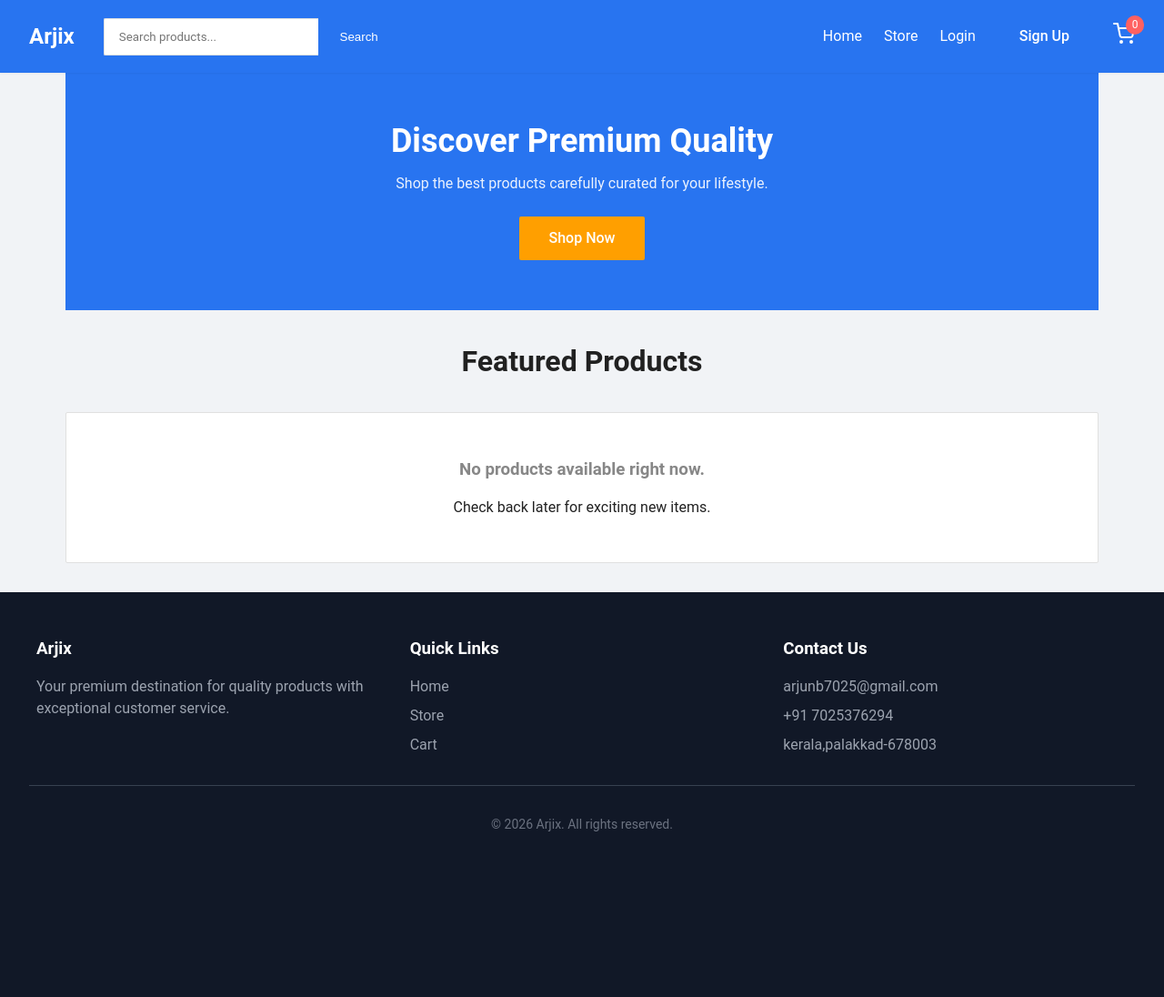
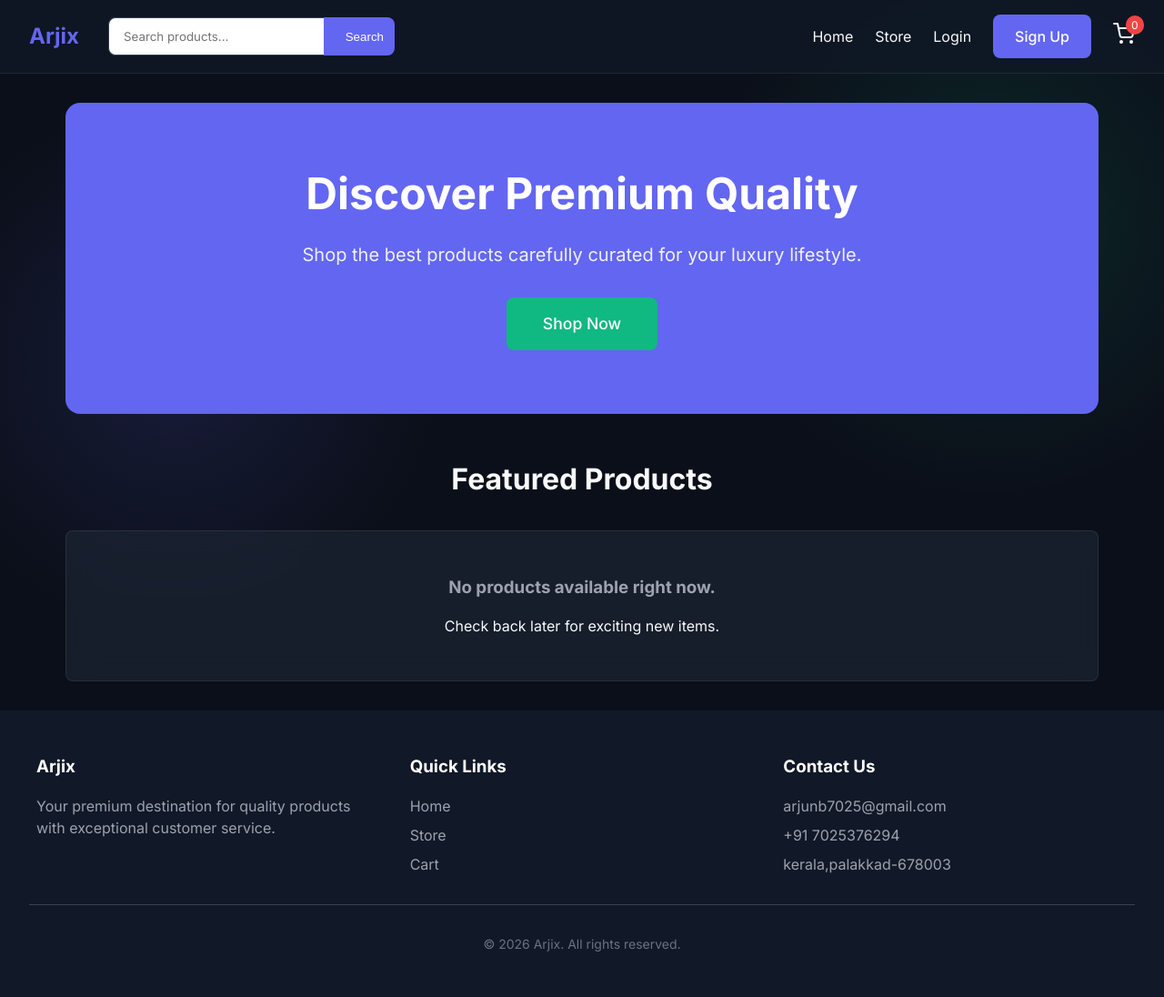
Before and after one commit to arjunbabu9656/ABstores, a Django app: page / in a window 1280 px wide. Shown: the whole page at 91% size. Before the commit the page ends 914 px from the top, so only its background shows below. Run offline with Django 5.2, Linux system fonts and the light colour scheme; data that the repository does not hold is empty.

Commit message:
Revert to dark glassmorphism theme

```diff
--- a/ecommerce_project/static/css/style.css
+++ b/ecommerce_project/static/css/style.css
@@ -1,26 +1,20 @@
 :root {
-    --primary-color: #2874f0;
-    /* Flipkart Blue */
-    --primary-hover: #0056D4;
-    --secondary-color: #ff9f00;
-    /* Flipkart/Amazon Orange/Yellow */
-    --text-main: #212121;
-    --text-muted: #878787;
-    --bg-main: #f1f3f6;
-    /* Classic E-commerce Light Gray Background */
-    --bg-card: #ffffff;
-    /* Solid White Cards */
-    --glass-border: #e0e0e0;
-    --border-color: #e0e0e0;
-    --error-color: #ff6161;
-    --shadow-sm: 0 1px 2px 0 rgba(0, 0, 0, 0.05);
-    --shadow-md: 0 2px 4px 0 rgba(0, 0, 0, 0.08);
-    /* Lighter shadows for clean look */
-    --shadow-lg: 0 4px 6px -1px rgba(0, 0, 0, 0.1);
-    --radius-md: 2px;
-    /* Sharper corners like traditional stores */
-    --radius-lg: 4px;
-    --transition: all 0.2s ease;
+    --primary-color: #6366f1;
+    --primary-hover: #818cf8;
+    --secondary-color: #10B981;
+    --text-main: #F9FAFB;
+    --text-muted: #9CA3AF;
+    --bg-main: #0B0F19;
+    --bg-card: rgba(31, 41, 55, 0.6);
+    --glass-border: rgba(255, 255, 255, 0.08);
+    --border-color: #374151;
+    --error-color: #EF4444;
+    --shadow-sm: 0 4px 6px -1px rgba(0, 0, 0, 0.3);
+    --shadow-md: 0 10px 15px -3px rgba(0, 0, 0, 0.4);
+    --shadow-lg: 0 20px 25px -5px rgba(0, 0, 0, 0.5);
+    --radius-md: 0.5rem;
+    --radius-lg: 1rem;
+    --transition: all 0.3s ease;
 }
 
 html {
@@ -34,9 +28,13 @@ html {
 }
 
 body {
-    font-family: 'Roboto', 'Inter', sans-serif;
+    font-family: 'Inter', sans-serif;
     color: var(--text-main);
     background-color: var(--bg-main);
+    background-image:
+        radial-gradient(circle at 15% 50%, rgba(99, 102, 241, 0.15), transparent 25%),
+        radial-gradient(circle at 85% 30%, rgba(16, 185, 129, 0.15), transparent 25%);
+    background-attachment: fixed;
     line-height: 1.5;
     display: flex;
     flex-direction: column;
@@ -105,9 +103,10 @@ img {
 
 /* Navbar */
 .navbar {
-    background-color: var(--primary-color);
-    color: white;
-    box-shadow: var(--shadow-sm);
+    background-color: rgba(17, 24, 39, 0.75);
+    backdrop-filter: blur(16px);
+    -webkit-backdrop-filter: blur(16px);
+    border-bottom: 1px solid var(--glass-border);
     padding: 1rem 2rem;
     display: flex;
     align-items: center;
@@ -119,7 +118,7 @@ img {
 .brand {
     font-size: 1.5rem;
     font-weight: 700;
-    color: white;
+    color: var(--primary-color);
 }
 
 .nav-links {
@@ -128,12 +127,8 @@ img {
     align-items: center;
 }
 
-.nav-links a {
-    color: white;
-}
-
 .nav-links a:hover {
-    color: var(--secondary-color);
+    color: var(--primary-color);
 }
 
 .nav-icon {
@@ -257,15 +254,36 @@ img {
 
 @media (min-width: 769px) {
     .card.card-clicked {
-        transform: scale(1.02) !important;
-        box-shadow: 0 4px 8px rgba(0, 0, 0, 0.1) !important;
+        transform: scale(1.05) translateY(-8px) !important;
+        box-shadow: 0 30px 60px -12px rgba(0, 0, 0, 0.9) !important;
+        border-color: rgba(255, 255, 255, 0.25) !important;
         z-index: 50;
     }
 }
 
-/* Standard Hero Section */
+/* Animated Gradient Hero Section */
 .hero-animated {
-    background-color: var(--primary-color);
+    background: linear-gradient(135deg, #4f46e5 0%, #7c3aed 50%, #2563eb 100%);
+    background-size: 200% 200%;
+    animation: gradientShift 8s ease infinite;
+    border: 1px solid rgba(255, 255, 255, 0.1);
+    box-shadow: 0 20px 40px -10px rgba(79, 70, 229, 0.4);
+    position: relative;
+    overflow: hidden;
+}
+
+@keyframes gradientShift {
+    0% {
+        background-position: 0% 50%;
+    }
+
+    50% {
+        background-position: 100% 50%;
+    }
+
+    100% {
+        background-position: 0% 50%;
+    }
 }
 
 .btn {
--- a/templates/accounts/dashboard.html
+++ b/templates/accounts/dashboard.html
@@ -6,7 +6,7 @@
     <div style="display: flex; justify-content: space-between; align-items: flex-start; gap: 2rem; flex-wrap: wrap;">
         <!-- Sidebar Menu -->
         <aside
-            style="width: 250px; flex-shrink: 0; background: var(--bg-card); border: 1px solid var(--glass-border); border-radius: var(--radius-md); box-shadow: var(--shadow-sm); padding: 1.5rem;">
+            style="width: 250px; flex-shrink: 0; background: var(--bg-card); backdrop-filter: blur(16px); -webkit-backdrop-filter: blur(16px); border: 1px solid var(--glass-border); border-radius: var(--radius-md); box-shadow: var(--shadow-sm); padding: 1.5rem;">
             <div style="text-align: center; margin-bottom: 2rem;">
                 <div
                     style="width: 80px; height: 80px; background: var(--primary-color); color: white; border-radius: 50%; display: flex; align-items: center; justify-content: center; margin: 0 auto 1rem; font-size: 2rem; font-weight: 700;">
@@ -35,7 +35,7 @@
         <!-- Main Dashboard Content -->
         <main style="flex: 1; min-width: 300px;">
             <div
-                style="background: var(--bg-card); border: 1px solid var(--glass-border); border-radius: var(--radius-md); box-shadow: var(--shadow-sm); padding: 2.5rem;">
+                style="background: var(--bg-card); backdrop-filter: blur(16px); -webkit-backdrop-filter: blur(16px); border: 1px solid var(--glass-border); border-radius: var(--radius-md); box-shadow: var(--shadow-sm); padding: 2.5rem;">
                 <h2
                     style="font-size: 1.75rem; font-weight: 700; margin-bottom: 2rem; border-bottom: 1px solid var(--border-color); padding-bottom: 1rem;">
                     Overview</h2>
--- a/templates/accounts/login.html
+++ b/templates/accounts/login.html
@@ -5,7 +5,7 @@
 <section class="section-content padding-y"
     style="display: flex; justify-content: center; align-items: flex-start; padding: 4rem 0; min-height: 70vh;">
     <div class="card"
-        style="background: var(--bg-card); border: 1px solid var(--glass-border); border-radius: var(--radius-md); box-shadow: var(--shadow-sm); padding: 2.5rem; width: 100%; max-width: 500px;">
+        style="background: var(--bg-card); backdrop-filter: blur(16px); -webkit-backdrop-filter: blur(16px); border: 1px solid var(--glass-border); border-radius: var(--radius-md); box-shadow: var(--shadow-sm); padding: 2.5rem; width: 100%; max-width: 500px;">
         <h2 style="font-size: 1.75rem; font-weight: 700; margin-bottom: 2rem; text-align: center;">Sign In</h2>
 
         <form action="{% url 'login' %}" method="POST">
--- a/templates/accounts/register.html
+++ b/templates/accounts/register.html
@@ -5,7 +5,7 @@
 <section class="section-content padding-y"
     style="display: flex; justify-content: center; align-items: flex-start; padding: 4rem 0; min-height: 70vh;">
     <div class="card"
-        style="background: var(--bg-card); border: 1px solid var(--glass-border); border-radius: var(--radius-md); box-shadow: var(--shadow-sm); padding: 2.5rem; width: 100%; max-width: 600px;">
+        style="background: var(--bg-card); backdrop-filter: blur(16px); -webkit-backdrop-filter: blur(16px); border: 1px solid var(--glass-border); border-radius: var(--radius-md); box-shadow: var(--shadow-sm); padding: 2.5rem; width: 100%; max-width: 600px;">
         <h2 style="font-size: 1.75rem; font-weight: 700; margin-bottom: 2rem; text-align: center;">Create an Account
         </h2>
 
--- a/templates/base.html
+++ b/templates/base.html
@@ -7,7 +7,7 @@
     <title>E-commerce Store</title>
     {% load static %}
     <link href="https://fonts.googleapis.com/css2?family=Inter:wght@400;500;600;700&display=swap" rel="stylesheet">
-    <link rel="stylesheet" href="{% static 'css/style.css' %}?v=9">
+    <link rel="stylesheet" href="{% static 'css/style.css' %}?v=8">
 </head>
 
 <body>
@@ -21,7 +21,7 @@
 
     {% include 'includes/footer.html' %}
 
-    <script src="{% static 'js/script.js' %}?v=9"></script>
+    <script src="{% static 'js/script.js' %}?v=8"></script>
 </body>
 
 </html>
--- a/templates/orders/checkout.html
+++ b/templates/orders/checkout.html
@@ -9,7 +9,7 @@
 
             <main style="flex: 2; min-width: 300px;">
                 <div class="card"
-                    style="background: var(--bg-card); border: 1px solid var(--glass-border); border-radius: var(--radius-md); box-shadow: var(--shadow-sm); padding: 2.5rem; margin-bottom: 2rem;">
+                    style="background: var(--bg-card); backdrop-filter: blur(16px); -webkit-backdrop-filter: blur(16px); border: 1px solid var(--glass-border); border-radius: var(--radius-md); box-shadow: var(--shadow-sm); padding: 2.5rem; margin-bottom: 2rem;">
                     <h3
                         style="font-size: 1.5rem; font-weight: 600; margin-bottom: 2rem; border-bottom: 1px solid var(--border-color); padding-bottom: 1rem;">
                         Shipping Details</h3>
@@ -73,7 +73,7 @@
 
             <aside style="flex: 1; min-width: 300px;">
                 <div class="card"
-                    style="background: var(--bg-card); border: 1px solid var(--glass-border); border-radius: var(--radius-md); box-shadow: var(--shadow-sm); padding: 1.5rem;">
+                    style="background: var(--bg-card); backdrop-filter: blur(16px); -webkit-backdrop-filter: blur(16px); border: 1px solid var(--glass-border); border-radius: var(--radius-md); box-shadow: var(--shadow-sm); padding: 1.5rem;">
                     <h3
                         style="font-size: 1.25rem; font-weight: 600; margin-bottom: 1.5rem; padding-bottom: 1rem; border-bottom: 1px solid var(--border-color);">
                         Order Summary</h3>
--- a/templates/orders/order_complete.html
+++ b/templates/orders/order_complete.html
@@ -2,7 +2,7 @@
 {% block content %}
 <section class="section-content" style="padding: 2rem 0;">
     <div class="card"
-        style="background: var(--bg-card); border: 1px solid var(--glass-border); border-radius: var(--radius-md); box-shadow: var(--shadow-sm); padding: 2.5rem; max-width: 600px; margin: 0 auto; text-align: center;">
+        style="background: var(--bg-card); backdrop-filter: blur(16px); -webkit-backdrop-filter: blur(16px); border: 1px solid var(--glass-border); border-radius: var(--radius-md); box-shadow: var(--shadow-sm); padding: 2.5rem; max-width: 600px; margin: 0 auto; text-align: center;">
         <h2 style="font-size: 1.8rem; margin-bottom: 1rem; color: var(--text-main);">Order Placed Successfully!</h2>
         <p style="margin-bottom: 1.5rem; color: var(--text-muted);">Thank you for your purchase. Your order has been
             received and is being processed.</p>
--- a/templates/store/index.html
+++ b/templates/store/index.html
@@ -2,13 +2,12 @@
 {% load static %}
 
 {% block content %}
-<div class="hero-section hero-animated slide-in-left"
-    style="color: white; padding: 3rem 1.5rem; border-radius: 0; margin-bottom: 2rem; margin-top: -2rem; text-align: center;">
-    <h1 style="font-size: 2.25rem; margin-bottom: 0.5rem; font-weight: 700;">Discover Premium Quality</h1>
-    <p style="font-size: 1rem; margin-bottom: 1.5rem; opacity: 0.9;">Shop the best products carefully curated for your
-        lifestyle.</p>
-    <a href="{% url 'store' %}" class="btn btn-secondary"
-        style="font-size: 1rem; padding: 0.75rem 2rem; border-radius: 2px;">Shop Now</a>
+<div class="hero-section"
+    style="background-color: var(--primary-color); color: white; padding: 4rem 2rem; border-radius: var(--radius-lg); margin-bottom: 3rem; text-align: center;">
+    <h1 style="font-size: 3rem; margin-bottom: 1rem; font-weight: 700;">Discover Premium Quality</h1>
+    <p style="font-size: 1.25rem; margin-bottom: 2rem; opacity: 0.9;">Shop the best products carefully curated for your
+        luxury lifestyle.</p>
+    <a href="{% url 'store' %}" class="btn btn-secondary" style="font-size: 1.1rem; padding: 1rem 2.5rem;">Shop Now</a>
 </div>
 
 <h2 style="font-size: 2rem; font-weight: 700; margin-bottom: 2rem; text-align: center;">Featured Products</h2>
@@ -17,7 +16,7 @@
     style="display: grid; grid-template-columns: repeat(auto-fill, minmax(280px, 1fr)); gap: 2rem;">
     {% for product in products %}
     <div class="card"
-        style="background: var(--bg-card); border: 1px solid var(--glass-border); border-radius: var(--radius-md); box-shadow: var(--shadow-md); overflow: hidden; transition: var(--transition);">
+        style="background: var(--bg-card); backdrop-filter: blur(16px); -webkit-backdrop-filter: blur(16px); border: 1px solid var(--glass-border); border-radius: var(--radius-md); box-shadow: var(--shadow-md); overflow: hidden; transition: var(--transition);">
         <a href="{{ product.get_url }}">
             {% if product.images.first %}
             <img src="{{ product.images.first.image.url }}" alt="{{ product.name }}"
@@ -29,8 +28,7 @@
             {% endif %}
         </a>
         <div style="padding: 1.5rem;">
-            <div style="font-size: 0.875rem; color: var(--primary-color); margin-bottom: 0.5rem; font-weight: 600;">{{
-                product.category.name }}</div>
+            <div style="font-size: 0.875rem; color: var(--primary-color); margin-bottom: 0.5rem; font-weight: 600;">{{ product.category.name }}</div>
             <h3 style="font-size: 1.25rem; font-weight: 600; margin-bottom: 0.5rem;">
                 <a href="{{ product.get_url }}" style="color: var(--text-main);">{{ product.name }}</a>
             </h3>
@@ -38,14 +36,11 @@
             <div style="display: flex; justify-content: space-between; align-items: center; margin-top: 1rem;">
                 <div>
                     {% if product.discount > 0 %}
-                    <span style="font-size: 1.25rem; font-weight: 700; color: var(--text-main);">₹{{
-                        product.get_discounted_price }}</span>
+                    <span style="font-size: 1.25rem; font-weight: 700; color: var(--text-main);">₹{{ product.get_discounted_price }}</span>
                     <span
-                        style="font-size: 0.875rem; color: var(--text-muted); text-decoration: line-through; margin-left: 0.5rem;">₹{{
-                        product.price }}</span>
+                        style="font-size: 0.875rem; color: var(--text-muted); text-decoration: line-through; margin-left: 0.5rem;">₹{{ product.price }}</span>
                     {% else %}
-                    <span style="font-size: 1.25rem; font-weight: 700; color: var(--text-main);">₹{{ product.price
-                        }}</span>
+                    <span style="font-size: 1.25rem; font-weight: 700; color: var(--text-main);">₹{{ product.price }}</span>
                     {% endif %}
                 </div>
                 <a href="{% url 'add_cart' product.id %}" class="btn btn-primary" style="padding: 0.5rem 1rem;">Add to
@@ -55,7 +50,7 @@
     </div>
     {% empty %}
     <div
-        style="grid-column: 1 / -1; text-align: center; padding: 3rem; background: var(--bg-card); border: 1px solid var(--glass-border); border-radius: var(--radius-md);">
+        style="grid-column: 1 / -1; text-align: center; padding: 3rem; background: var(--bg-card); backdrop-filter: blur(16px); -webkit-backdrop-filter: blur(16px); border: 1px solid var(--glass-border); border-radius: var(--radius-md);">
         <h3 style="color: var(--text-muted); margin-bottom: 1rem;">No products available right now.</h3>
         <p>Check back later for exciting new items.</p>
     </div>
--- a/templates/store/product_detail.html
+++ b/templates/store/product_detail.html
@@ -3,7 +3,7 @@
 
 {% block content %}
 <div class="product-detail"
-    style="background: var(--bg-card); border: 1px solid var(--glass-border); border-radius: var(--radius-md); box-shadow: var(--shadow-sm); padding: 2rem; display: flex; gap: 3rem; flex-wrap: wrap;">
+    style="background: var(--bg-card); backdrop-filter: blur(16px); -webkit-backdrop-filter: blur(16px); border: 1px solid var(--glass-border); border-radius: var(--radius-md); box-shadow: var(--shadow-sm); padding: 2rem; display: flex; gap: 3rem; flex-wrap: wrap;">
     <!-- Product Gallery -->
     <div class="gallery" style="flex: 1; min-width: 300px;">
         <div class="main-image"
@@ -70,7 +70,7 @@
 </div>
 
 <div
-    style="margin-top: 3rem; background: var(--bg-card); border: 1px solid var(--glass-border); border-radius: var(--radius-md); box-shadow: var(--shadow-sm); padding: 2rem;">
+    style="margin-top: 3rem; background: var(--bg-card); backdrop-filter: blur(16px); -webkit-backdrop-filter: blur(16px); border: 1px solid var(--glass-border); border-radius: var(--radius-md); box-shadow: var(--shadow-sm); padding: 2rem;">
     <h3
         style="font-size: 1.5rem; font-weight: 600; border-bottom: 1px solid var(--border-color); padding-bottom: 1rem; margin-bottom: 1.5rem;">
         Customer Reviews</h3>
--- a/templates/store/store.html
+++ b/templates/store/store.html
@@ -6,7 +6,7 @@
     <!-- Sidebar / Filters -->
     <aside class="store-sidebar" style="width: 250px; flex-shrink: 0;">
         <div
-            style="background: var(--bg-card); border: 1px solid var(--glass-border); padding: 1.5rem; border-radius: var(--radius-md); box-shadow: var(--shadow-sm); margin-bottom: 2rem;">
+            style="background: var(--bg-card); backdrop-filter: blur(16px); -webkit-backdrop-filter: blur(16px); border: 1px solid var(--glass-border); padding: 1.5rem; border-radius: var(--radius-md); box-shadow: var(--shadow-sm); margin-bottom: 2rem;">
             <h3
                 style="font-size: 1.125rem; font-weight: 600; margin-bottom: 1rem; border-bottom: 1px solid var(--border-color); padding-bottom: 0.5rem;">
                 Categories</h3>
@@ -32,7 +32,7 @@
             style="display: grid; grid-template-columns: repeat(auto-fill, minmax(250px, 1fr)); gap: 2rem;">
             {% for product in products %}
             <div class="card"
-                style="background: var(--bg-card); border: 1px solid var(--glass-border); border-radius: var(--radius-md); box-shadow: var(--shadow-sm); overflow: hidden; transition: var(--transition);">
+                style="background: var(--bg-card); backdrop-filter: blur(16px); -webkit-backdrop-filter: blur(16px); border: 1px solid var(--glass-border); border-radius: var(--radius-md); box-shadow: var(--shadow-sm); overflow: hidden; transition: var(--transition);">
                 <a href="{{ product.get_url }}">
                     {% if product.images.first %}
                     <img src="{{ product.images.first.image.url }}" alt="{{ product.name }}"
@@ -63,7 +63,7 @@
             </div>
             {% empty %}
             <div
-                style="grid-column: 1 / -1; text-align: center; padding: 3rem; background: var(--bg-card); border: 1px solid var(--glass-border); border-radius: var(--radius-md);">
+                style="grid-column: 1 / -1; text-align: center; padding: 3rem; background: var(--bg-card); backdrop-filter: blur(16px); -webkit-backdrop-filter: blur(16px); border: 1px solid var(--glass-border); border-radius: var(--radius-md);">
                 <h3 style="color: var(--text-muted); margin-bottom: 1rem;">No results found.</h3>
                 <p>Try searching for something else or browse our categories.</p>
             </div>
```
Also changed, not shown: other parts of ecommerce_project/static/css/style.css (+11 -42 lines), templates/store/cart.html (+4 -4 lines).
